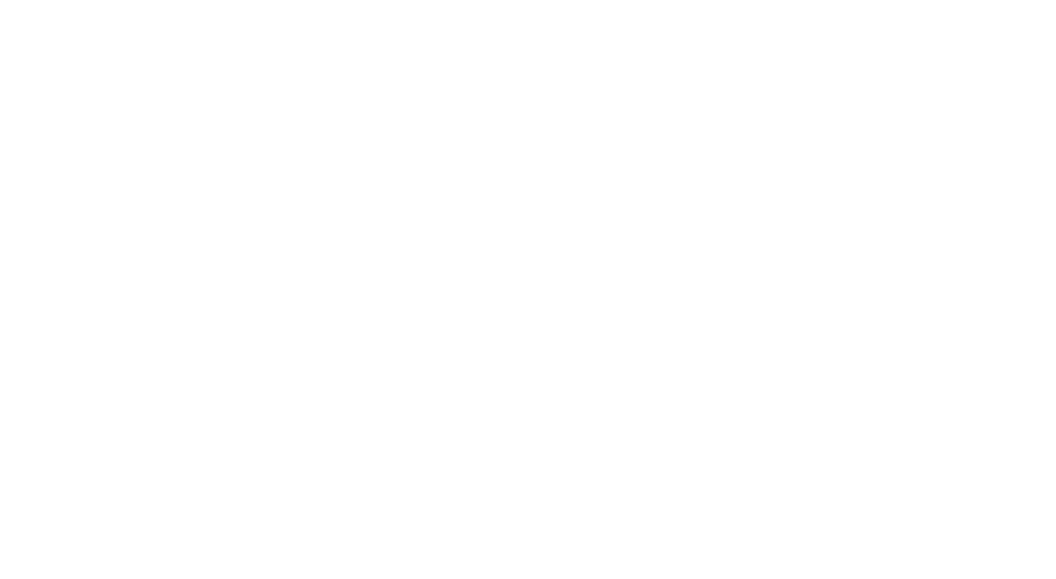
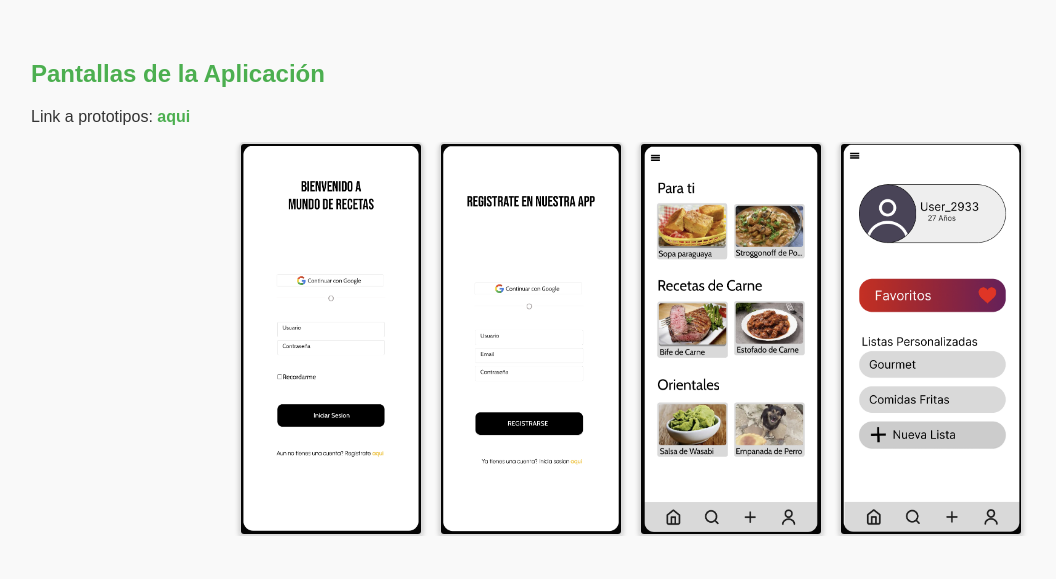
Before and after one commit to DarkRonier/portfolio-hci, a plain HTML site: page secciones/prototype.html in a window 1280 px wide. Shown: the whole page, without its empty margins (9-1065 px from the left). Drawn offline with Linux system fonts and the light colour scheme.

Commit message:
act prototype & descripcion

```diff
--- a/secciones/prototype.html
+++ b/secciones/prototype.html
@@ -0,0 +1,63 @@
+<!DOCTYPE html>
+<html lang="es">
+<head>
+    <meta charset="UTF-8">
+    <meta name="viewport" content="width=device-width, initial-scale=1.0">
+    <title>Pantallas de la Aplicación</title>
+    <style>
+        body {
+            font-family: Arial, sans-serif;
+            padding: 2rem;
+            background-color: #f9f9f9;
+            color: #333;
+        }
+        h2 {
+            color: #4CAF50;
+        }
+        a {
+            color: #4CAF50;
+            text-decoration: none;
+            font-weight: bold;
+        }
+        a:hover {
+            text-decoration: underline;
+        }
+        .gallery {
+            display: flex;
+            flex-wrap: wrap;
+            gap: 1rem;
+            justify-content: center;
+        }
+        .gallery img {
+            width: 180px;
+            height: 390px;
+            object-fit: fill; /* Ajusta el contenido al cuadro */
+            border: 2px solid #ddd;
+            border-radius: 5px;
+            box-shadow: 0 2px 5px rgba(0, 0, 0, 0.2);
+            transition: transform 0.2s, box-shadow 0.2s;
+        }
+        .gallery img:hover {
+            transform: scale(1.05);
+            box-shadow: 0 4px 10px rgba(0, 0, 0, 0.3);
+        }
+        .container {
+            max-width: 100%;
+            overflow: auto;
+        }
+    </style>
+</head>
+<body>
+    <h2>Pantallas de la Aplicación</h2>
+    <p>Link a prototipos: <a href="https://www.figma.com/proto/DxsjKU0UqWmkiy1hBnkbQZ/HCI---Prototipos?node-id=0-1&t=E1CzMwauElC6nKWp-1" target="_blank">aqui</a></p>
+
+    <div class="container">
+        <div class="gallery">
+            <img src="/resources/pantallas/imagen1.png" alt="Pantalla 1">
+            <img src="/resources/pantallas/imagen2.png" alt="Pantalla 2">
+            <img src="/resources/pantallas/imagen3.png" alt="Pantalla 3">
+            <img src="/resources/pantallas/imagen4.png" alt="Pantalla 4">
+        </div>
+    </div>
+</body>
+</html>
```
Also changed, not shown: index.html (+1 -0 lines), secciones/descripcion.html (+1 -1 lines), resources/pantallas/imagen1.png (added), resources/pantallas/imagen2.png (added), resources/pantallas/imagen3.png (added), resources/pantallas/imagen4.png (added).
